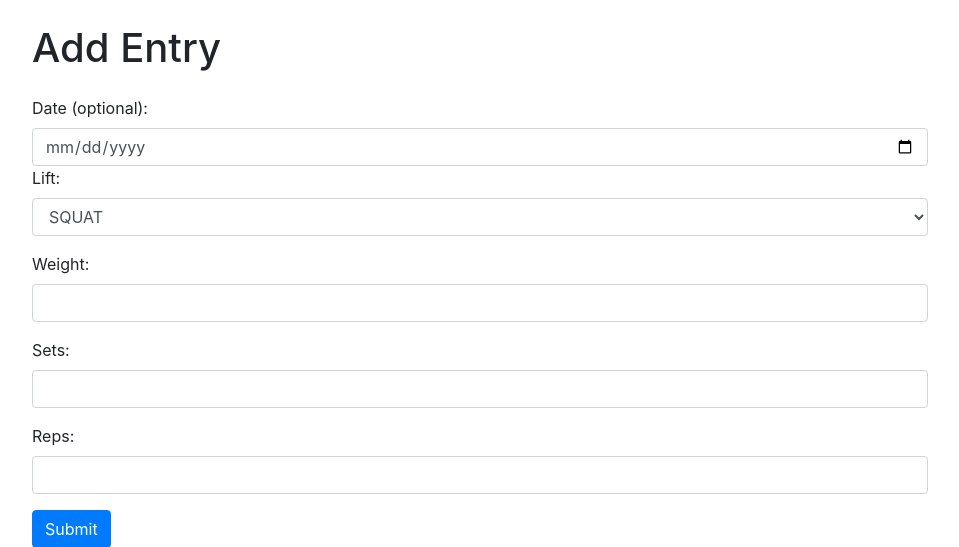
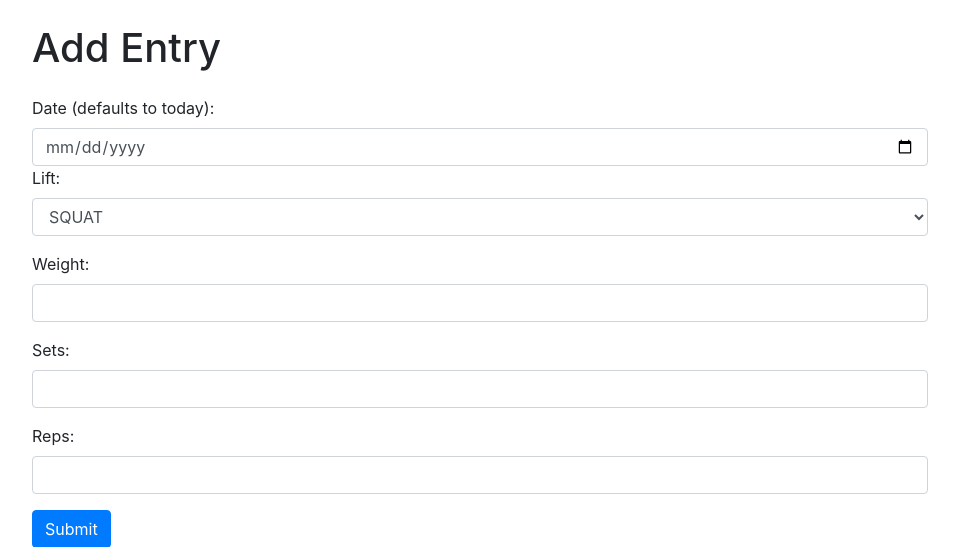
Before and after one commit to seltzergenius/lifttracker, a Flask app: page /addentry in a window 1280 px wide. Shown: the part 56-603 px from the top of the page, without its empty margins (160-1119 px from the left). Run offline with Flask 3, Linux system fonts and the light colour scheme; some libraries are stand-ins or nearby versions.

Commit message:
clarifying date behavior

```diff
--- a/templates/addentry.html
+++ b/templates/addentry.html
@@ -16,7 +16,7 @@
       <h1 class="my-4">Add Entry</h1>
       <form method="post">
         <div class="form-group">
-        <label for="date">Date (optional):</label>
+        <label for="date">Date (defaults to today):</label>
         <input type="date" id="date" name="date" class="form-control" value="{{ current_date }}">
           <label for="lift">Lift:</label>
           <select id="lift" name="lift" class="form-control">
```
